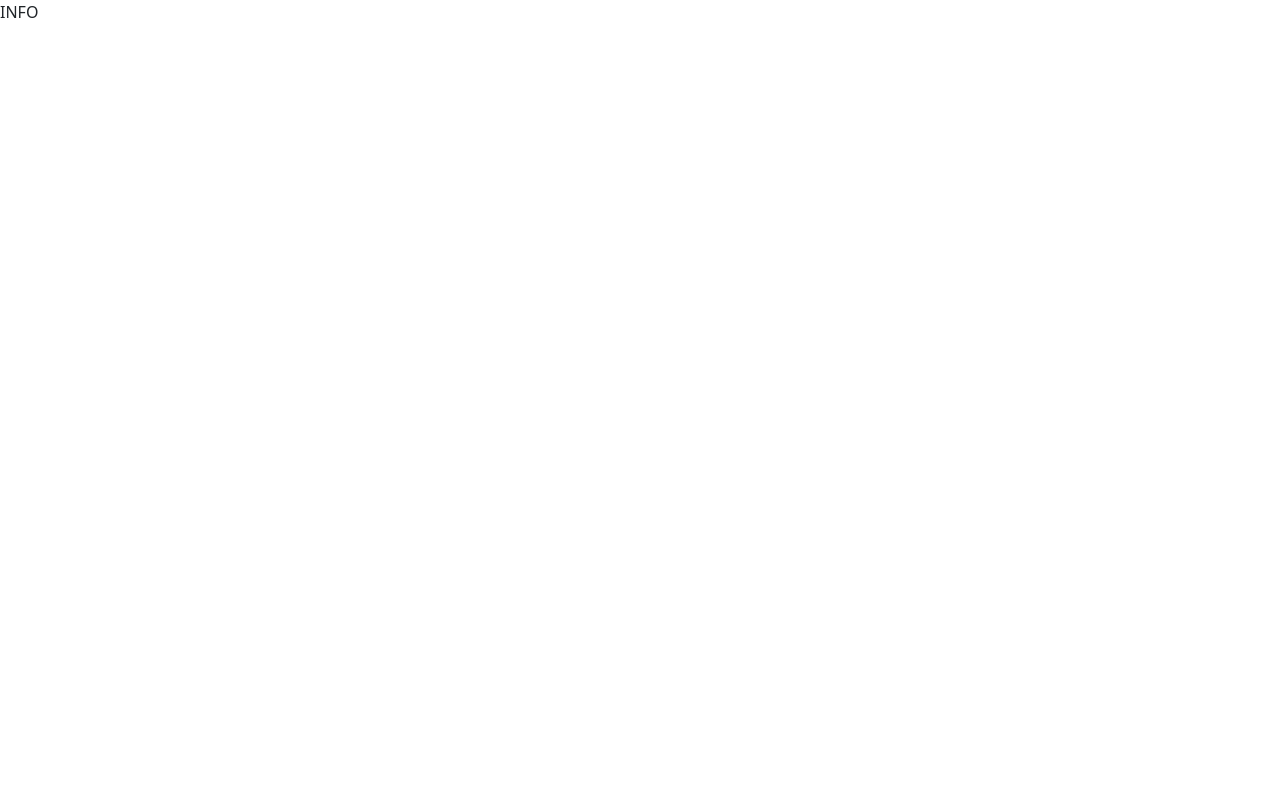
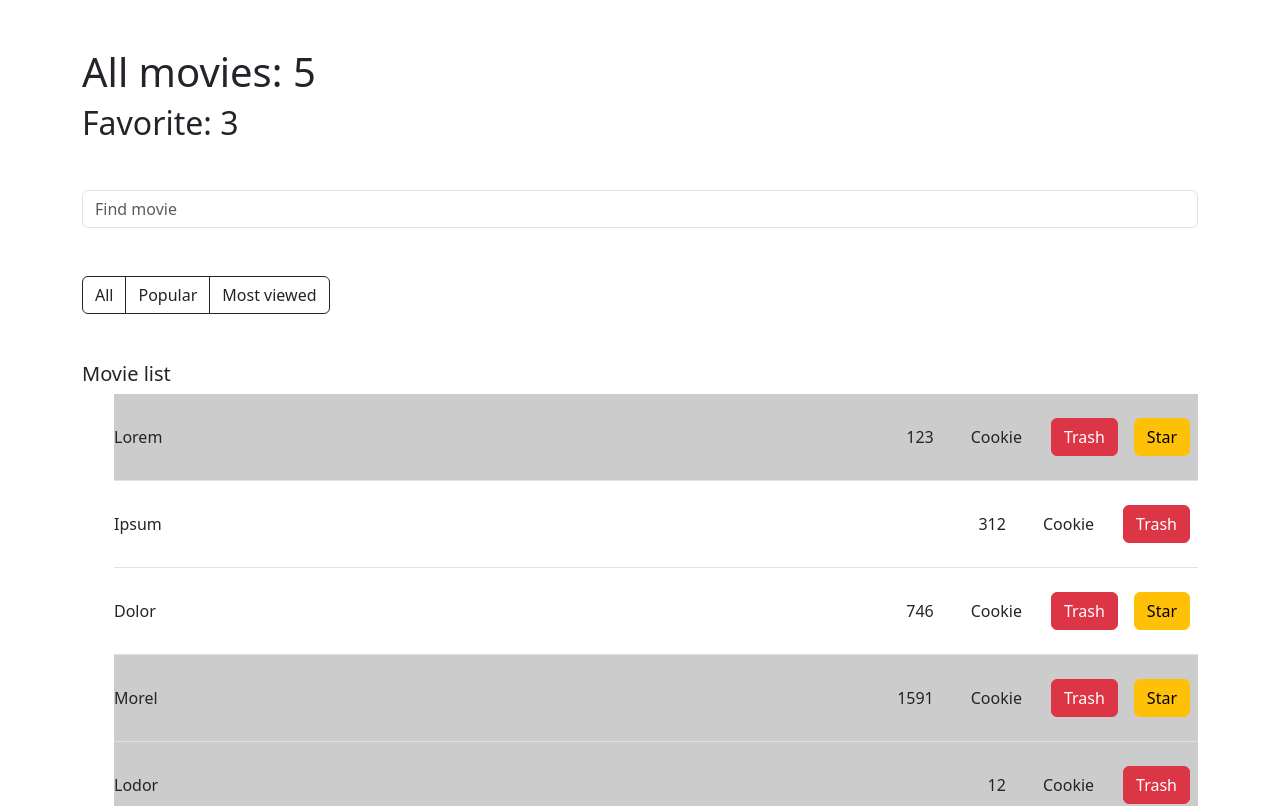
Before and after one commit to 7Davronbek/vue-sammi, a Vue app: page / in a window 1280 px wide. Shown: the top 806 px of the page. Built offline with nearby package versions, Linux system fonts and the light colour scheme.

Commit message:
vue project

```diff
--- a/package.json
+++ b/package.json
@@ -22,6 +22,8 @@
     "eslint": "^8.49.0",
     "eslint-plugin-vue": "^9.17.0",
     "prettier": "^3.0.3",
+    "sass": "^1.69.6",
+    "sass-loader": "^13.3.3",
     "vite": "^5.0.10"
   }
 }
--- a/src/App.vue
+++ b/src/App.vue
@@ -3,12 +3,58 @@
 import HomeView from '@/views/HomeView.vue'
 
 export default {
-  components: { HomeView }
+  components: { HomeView },
+
+  data() {
+    return {
+      movies: [
+        {
+          id: 1,
+          name: 'Lorem',
+          viewers: 123,
+          favorite: true,
+          liked: true
+        },
+        {
+          id: 2,
+          name: 'Ipsum',
+          viewers: 312,
+          favorite: false,
+          liked: false
+        },
+        {
+          id: 3,
+          name: 'Dolor',
+          viewers: 746,
+          favorite: false,
+          liked: true
+        },
+        {
+          id: 4,
+          name: 'Morel',
+          viewers: 1591,
+          favorite: true,
+          liked: true
+        },
+        {
+          id: 5,
+          name: 'Lodor',
+          viewers: 12,
+          favorite: true,
+          liked: false
+        }
+      ]
+    }
+  }
+
 }
 </script>
 
 <template>
-  <HomeView />
+  <HomeView :movies="movies" />
 </template>
 
-<style></style>
+<style>
+
+@import "@/style/main.scss";
+</style>
--- /dev/null
+++ b/src/components/main/AppFilter.vue
@@ -0,0 +1,15 @@
+<script setup>
+
+</script>
+
+<template>
+  <div class="btn-group">
+    <button class="btn btn-outline-dark">All</button>
+    <button class="btn btn-outline-dark">Popular</button>
+    <button class="btn btn-outline-dark">Most viewed</button>
+  </div>
+</template>
+
+<style scoped>
+
+</style>
--- a/src/components/main/Info.vue
+++ b/src/components/main/Info.vue
@@ -1,9 +1,21 @@
-<script setup>
-
+<script>
+export default {
+  props: {
+    moviesCount: {
+      type: Number,
+      required: true
+    },
+    favoriteCount: {
+      type: Number,
+      required: true
+    }
+  }
+}
 </script>
 
 <template>
-  INFO
+  <h1>All movies: {{ moviesCount }}</h1>
+  <h2>Favorite: {{ favoriteCount }}</h2>
 </template>
 
 <style scoped>
--- /dev/null
+++ b/src/components/main/MainVue.vue
@@ -0,0 +1,42 @@
+<script>
+
+import Info from '@/components/main/Info.vue'
+import SearchPanel from '@/components/main/SearchPanel.vue'
+import AppFilter from '@/components/main/AppFilter.vue'
+import MovieList from '@/components/main/MovieList.vue'
+import MovieAddForm from '@/components/main/MovieAddForm.vue'
+
+export default {
+  components: { MovieAddForm, MovieList, AppFilter, SearchPanel, Info },
+
+  props: {
+    movies: {
+      type: Array,
+      required: true
+    }
+  }
+}
+</script>
+
+<template>
+  <div class="container pb-5">
+    <div class="row">
+      <div class="col-12">
+        <div class="mb-5"></div>
+        <Info :favoriteCount="movies.filter(m => m.favorite).length" :moviesCount="movies.length" />
+        <div class="mb-5"></div>
+        <SearchPanel />
+        <div class="mb-5"></div>
+        <AppFilter />
+        <div class="mb-5"></div>
+        <MovieList :movies="movies" />
+        <div class="mb-5"></div>
+        <MovieAddForm />
+      </div>
+    </div>
+  </div>
+</template>
+
+<style scoped>
+
+</style>
--- /dev/null
+++ b/src/components/main/MovieAddForm.vue
@@ -0,0 +1,16 @@
+<script setup>
+
+</script>
+
+<template>
+  <h4>Add movie</h4>
+  <form>
+    <input type="text" placeholder="Movie name" class="form-control mb-3">
+    <input type="text" placeholder="Viewed" class="form-control mb-3">
+    <button type="submit" class="btn btn-outline-dark">Add</button>
+  </form>
+</template>
+
+<style scoped>
+
+</style>
--- /dev/null
+++ b/src/components/main/MovieList.vue
@@ -0,0 +1,25 @@
+<script>
+
+import SingleMovie from '@/components/main/SingleMovie.vue'
+
+export default {
+  components: { SingleMovie },
+  props: {
+    movies: {
+      type: Array,
+      required: true
+    }
+  }
+}
+</script>
+
+<template>
+  <h5>Movie list</h5>
+  <ul>
+    <SingleMovie v-for="movie in movies" :movie="movie" />
+  </ul>
+</template>
+
+<style scoped>
+
+</style>
--- a/src/components/main/Main.vue
+++ b/src/components/main/SearchPanel.vue
@@ -1,10 +1,9 @@
 <script setup>
 
-import Info from '@/components/main/Info.vue'
 </script>
 
 <template>
-  <Info />
+  <input type="text" placeholder="Find movie" class="form-control">
 </template>
 
 <style scoped>
--- /dev/null
+++ b/src/components/main/SingleMovie.vue
@@ -0,0 +1,43 @@
+<script>
+export default {
+  props: {
+    movie: {
+      type: Object,
+      required: true
+    }
+  }
+}
+</script>
+
+<template>
+
+  <li class="d-flex align-items-center justify-content-between border-bottom py-4"
+      :class="[{favorite: movie.favorite}, {liked: movie.liked}]"
+  >
+    <span>{{ movie.name }}</span>
+    <div class="d-flex align-items-center">
+      <h6 class="mb-0 mx-3">{{ movie.viewers }}</h6>
+      <button class="btn mx-2">Cookie</button>
+      <button class="btn mx-2 btn-danger">Trash</button>
+      <button class="btn mx-2 btn-warning">Star</button>
+    </div>
+  </li>
+</template>
+
+<style lang="scss">
+li {
+  .btn-warning {
+    display: none;
+  }
+
+  &.favorite {
+    background-color: #ccc;
+  }
+
+  &.liked {
+    .btn-warning {
+      display: block;
+    }
+  }
+}
+</style>
--- /dev/null
+++ b/src/style/main.scss
@@ -0,0 +1,2 @@
+body {
+}
--- a/src/views/HomeView.vue
+++ b/src/views/HomeView.vue
@@ -1,7 +1,17 @@
-<script setup>
-import Main from '@/components/main/Main.vue'
+<script>
+import MainVue from '@/components/main/MainVue.vue'
+
+export default {
+  components: { MainVue },
+  props: {
+    movies: {
+      type: Array,
+      required: true
+    }
+  }
+}
 </script>
 
 <template>
-  <Main />
+  <MainVue :movies="movies" />
 </template>
```
Also changed, not shown: 1 other file (tests, documents, lock files or other folders).
